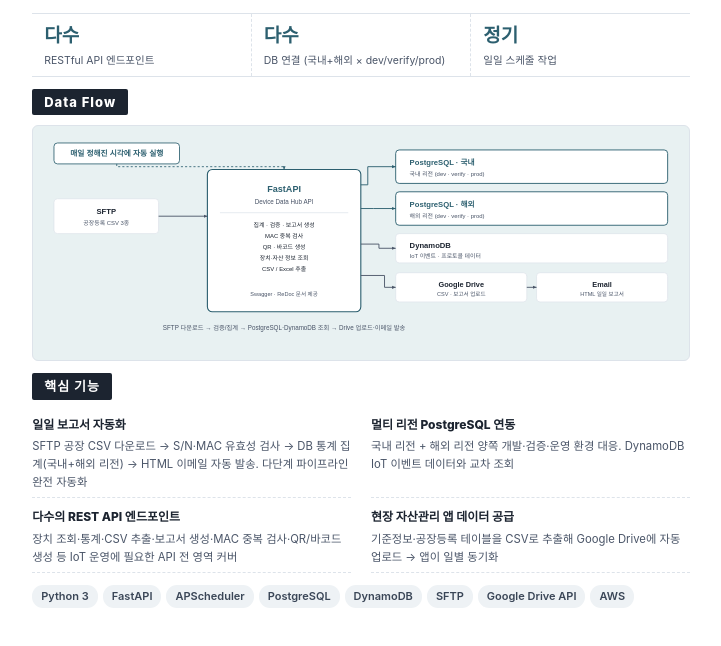
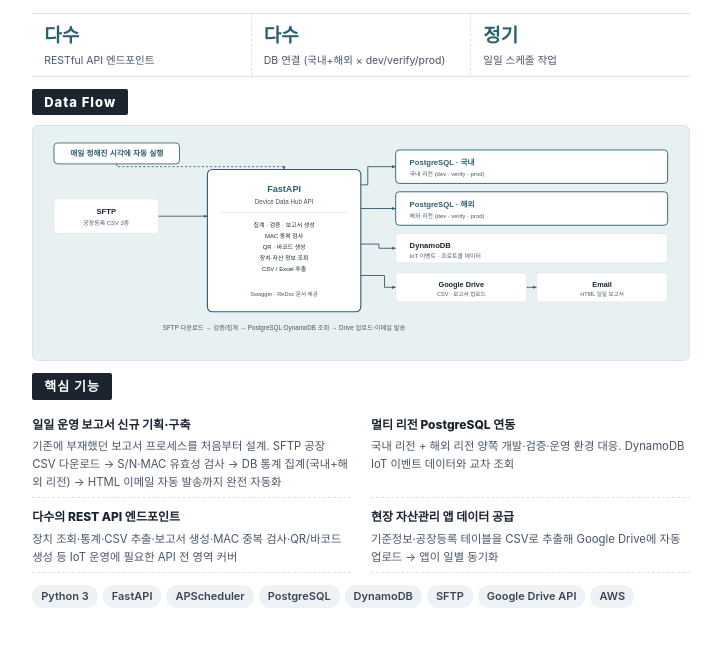
Before and after one commit to cromirak/2026_portfolio, a plain HTML site: page 02_device-data-hub-api.html in a window 1280 px wide. Shown: the part 184-830 px from the top of the page, without its empty margins (279-1000 px from the left). Drawn offline with Linux system fonts and the light colour scheme.

Commit message:
기존 문제(수작업) → 자동화 서사 추가

```diff
--- a/02_device-data-hub-api.html
+++ b/02_device-data-hub-api.html
@@ -32,6 +32,7 @@
   }
   .mono{ font-family:"SF Mono","Consolas","Monaco",monospace; }
 
+  /* Header */
   .header{
     display:flex;
     justify-content:space-between;
@@ -67,6 +68,7 @@
     background:var(--tag-bg);color:var(--tag-ink);white-space:nowrap;
   }
 
+  /* Section header */
   section{ margin-bottom:11px; }
   h2{
     font-size:13px;
@@ -80,6 +82,7 @@
     margin:0 0 10px 0;
   }
 
+  /* Stats */
   .stats-row{
     display:flex; gap:0; margin-bottom:12px;
     border-top:1px solid var(--line); border-bottom:1px solid var(--line);
@@ -91,6 +94,7 @@
   .stat-val{ font-size:19px; font-weight:800; color:var(--accent); font-variant-numeric:tabular-nums; }
   .stat-key{ font-size:10.5px; color:var(--ink-soft); margin-top:2px; }
 
+  /* Diagram */
   .diag-wrap{
     background:var(--accent-soft);
     border:1px solid var(--line);
@@ -99,6 +103,7 @@
     margin-bottom:12px;
   }
 
+  /* Feature grid */
   .feat-grid{display:grid;grid-template-columns:1fr 1fr;gap:4px 20px;}
   .feat{padding:6px 0;border-bottom:1px dashed var(--line);}
   .feat-title{font-size:12px;font-weight:800;color:var(--ink);margin-bottom:3px;}
@@ -151,13 +156,16 @@
           </marker>
         </defs>
 
+        <!-- Scheduler badge -->
         <rect x="10" y="10" width="180" height="30" rx="5" fill="#ffffff" stroke="#2c5f6f" stroke-width="1.2"/>
         <text x="100" y="29" fill="#2c5f6f" font-size="11" text-anchor="middle" font-weight="700">매일 정해진 시각에 자동 실행</text>
 
+        <!-- SFTP -->
         <rect x="10" y="90" width="150" height="50" rx="5" fill="#ffffff" stroke="#dde3ea"/>
         <text x="85" y="112" fill="#1c2430" font-size="11" text-anchor="middle" font-weight="700">SFTP</text>
         <text x="85" y="127" fill="#4a5568" font-size="8.5" text-anchor="middle">공장등록 CSV 3종</text>
 
+        <!-- FastAPI center -->
         <rect x="230" y="48" width="220" height="204" rx="7" fill="#ffffff" stroke="#2c5f6f" stroke-width="1.6"/>
         <text x="340" y="80" fill="#2c5f6f" font-size="13" text-anchor="middle" font-weight="800">FastAPI</text>
         <text x="340" y="97" fill="#4a5568" font-size="9" text-anchor="middle">Device Data Hub API</text>
@@ -169,26 +177,32 @@
         <text x="340" y="194" fill="#1c2430" font-size="8.5" text-anchor="middle">CSV / Excel 추출</text>
         <text x="340" y="230" fill="#4a5568" font-size="8" text-anchor="middle">Swagger · ReDoc 문서 제공</text>
 
+        <!-- PG 국내 -->
         <rect x="500" y="20" width="390" height="48" rx="5" fill="#ffffff" stroke="#2c5f6f" stroke-width="1.3"/>
         <text x="520" y="42" fill="#2c5f6f" font-size="11" font-weight="800">PostgreSQL · 국내</text>
         <text x="520" y="58" fill="#4a5568" font-size="8.5">국내 리전 (dev · verify · prod)</text>
 
+        <!-- PG 해외 -->
         <rect x="500" y="80" width="390" height="48" rx="5" fill="#ffffff" stroke="#2c5f6f" stroke-width="1.3"/>
         <text x="520" y="102" fill="#2c5f6f" font-size="11" font-weight="800">PostgreSQL · 해외</text>
         <text x="520" y="118" fill="#4a5568" font-size="8.5">해외 리전 (dev · verify · prod)</text>
 
+        <!-- DynamoDB -->
         <rect x="500" y="140" width="390" height="42" rx="5" fill="#ffffff" stroke="#dde3ea"/>
         <text x="520" y="160" fill="#1c2430" font-size="11" font-weight="700">DynamoDB</text>
         <text x="520" y="175" fill="#4a5568" font-size="8.5">IoT 이벤트 · 프로토콜 데이터</text>
 
+        <!-- Drive -->
         <rect x="500" y="196" width="188" height="42" rx="5" fill="#ffffff" stroke="#dde3ea"/>
         <text x="594" y="216" fill="#1c2430" font-size="10.5" text-anchor="middle" font-weight="700">Google Drive</text>
         <text x="594" y="230" fill="#4a5568" font-size="8" text-anchor="middle">CSV · 보고서 업로드</text>
 
+        <!-- Email -->
         <rect x="702" y="196" width="188" height="42" rx="5" fill="#ffffff" stroke="#dde3ea"/>
         <text x="796" y="216" fill="#1c2430" font-size="10.5" text-anchor="middle" font-weight="700">Email</text>
         <text x="796" y="230" fill="#4a5568" font-size="8" text-anchor="middle">HTML 일일 보고서</text>
 
+        <!-- Arrows -->
         <path d="M100,40 V44 H340 V48" fill="none" stroke="#2c5f6f" stroke-width="1.2" stroke-dasharray="3,3" marker-end="url(#arA2)"/>
         <path d="M160,115 H230" fill="none" stroke="#4a5568" stroke-width="1.3" marker-end="url(#ar2)"/>
 
@@ -208,8 +222,8 @@
     <h2>핵심 기능</h2>
     <div class="feat-grid">
       <div class="feat">
-        <div class="feat-title">일일 보고서 자동화</div>
-        <div class="feat-desc">SFTP 공장 CSV 다운로드 → S/N·MAC 유효성 검사 → DB 통계 집계(국내+해외 리전) → HTML 이메일 자동 발송. 다단계 파이프라인 완전 자동화</div>
+        <div class="feat-title">일일 운영 보고서 신규 기획·구축</div>
+        <div class="feat-desc">기존에 부재했던 보고서 프로세스를 처음부터 설계. SFTP 공장 CSV 다운로드 → S/N·MAC 유효성 검사 → DB 통계 집계(국내+해외 리전) → HTML 이메일 자동 발송까지 완전 자동화</div>
       </div>
       <div class="feat">
         <div class="feat-title">멀티 리전 PostgreSQL 연동</div>
```
Also changed, not shown: 01_production-data-gateway.html (+15 -0 lines).
